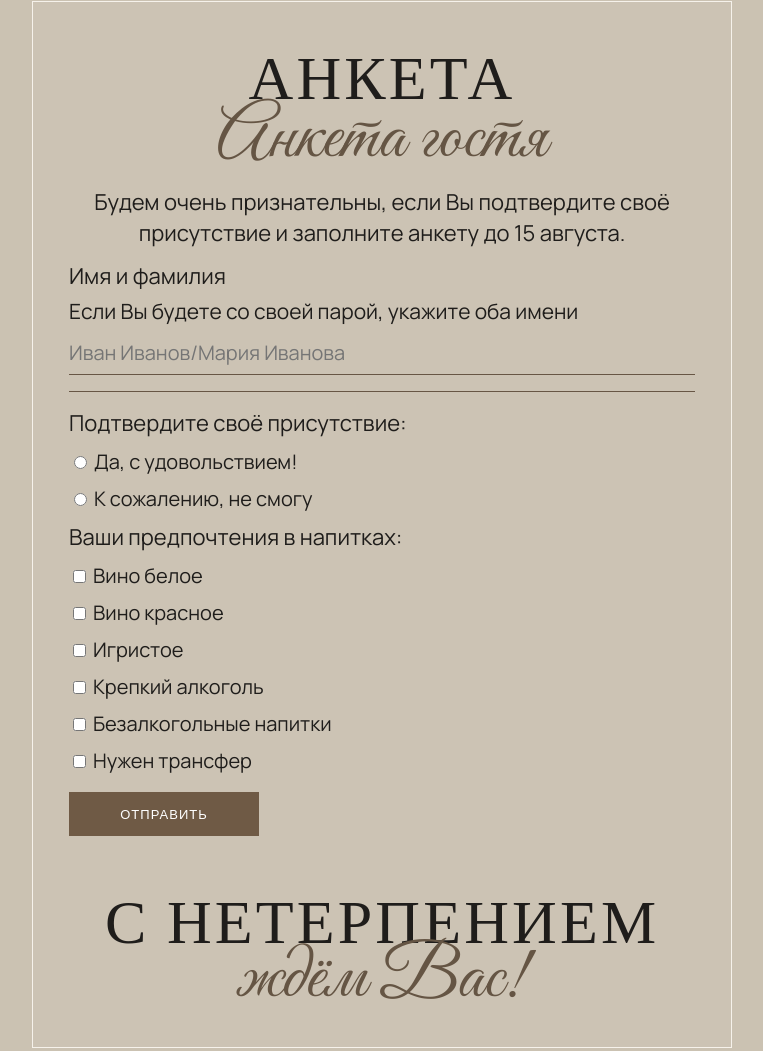
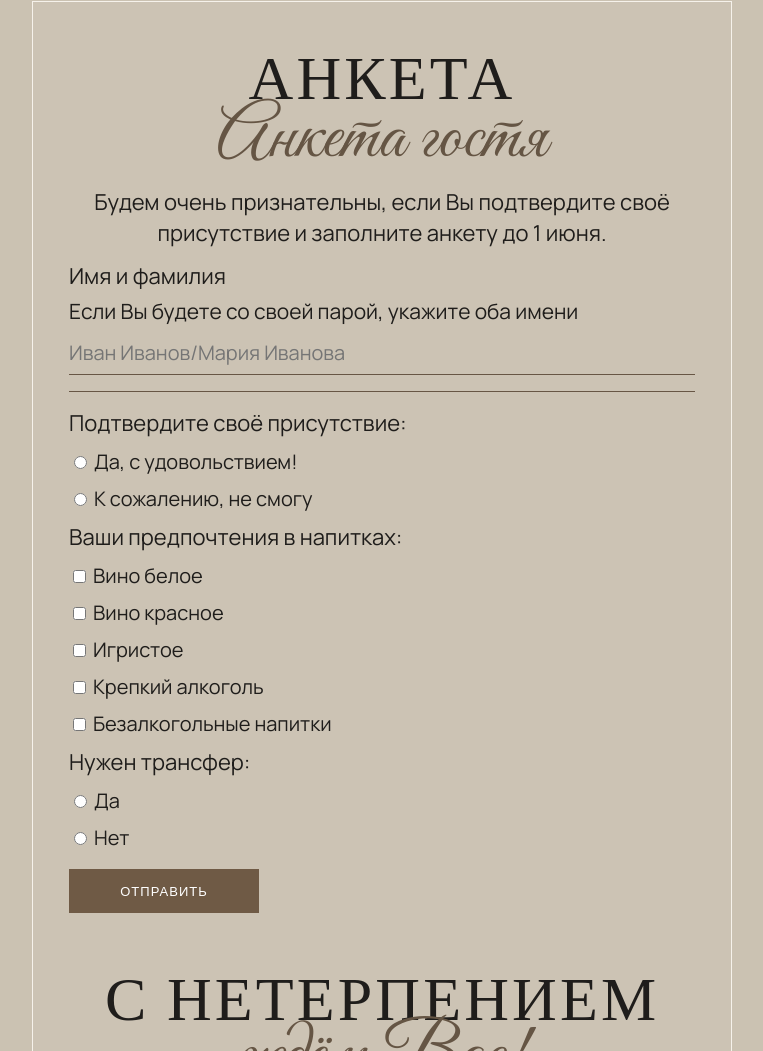
Before and after one commit to iltcube/weeding, a website: page index.html in a window 1280 px wide. Shown: the part 5423-6474 px from the top of the page, without its empty margins (258-1021 px from the left). Drawn offline with nearby package versions, Linux system fonts and the light colour scheme.

Commit message:
Update index.html

```diff
--- a/index.html
+++ b/index.html
@@ -165,7 +165,7 @@
         <p class="script">Анкета гостя</p>
         <p class="text">
           Будем очень признательны, если Вы подтвердите своё присутствие и
-          заполните анкету до 15 августа.
+          заполните анкету до 1 июня.
         </p>
         <form class="guest-form" id="guest-form">
           <label>Имя и фамилия</label>
@@ -228,9 +228,16 @@
             Безалкогольные напитки
           </label>
 
-          <label class="check">
-            <input type="checkbox" name="transfer" />
-            Нужен трансфер
+          <label>Нужен трансфер:</label>
+
+          <label class="radio">
+            <input type="radio" name="transfer" value="Да" />
+            Да
+          </label>
+
+          <label class="radio">
+            <input type="radio" name="transfer" value="Нет" />
+            Нет
           </label>
 
           <button type="submit" class="btn">ОТПРАВИТЬ</button>
```
